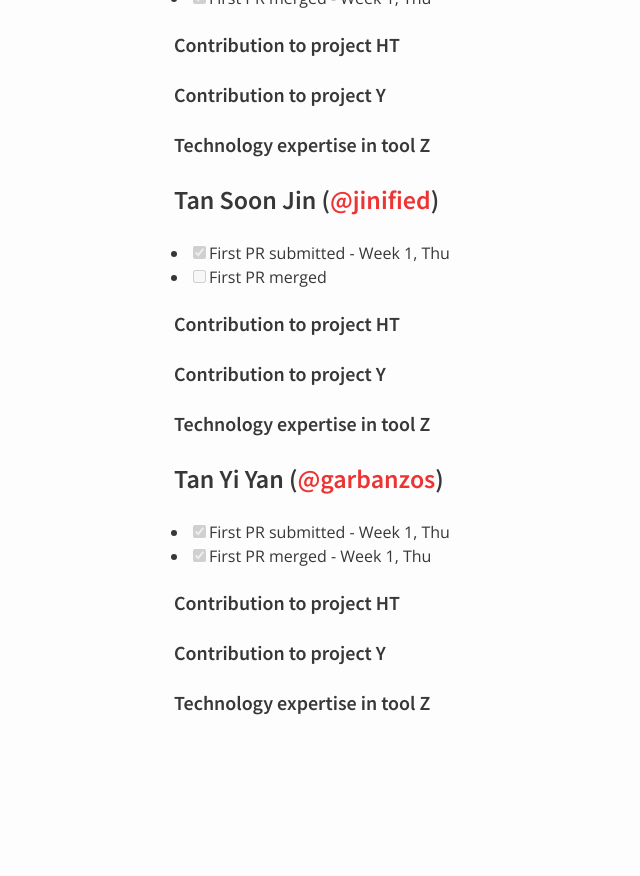
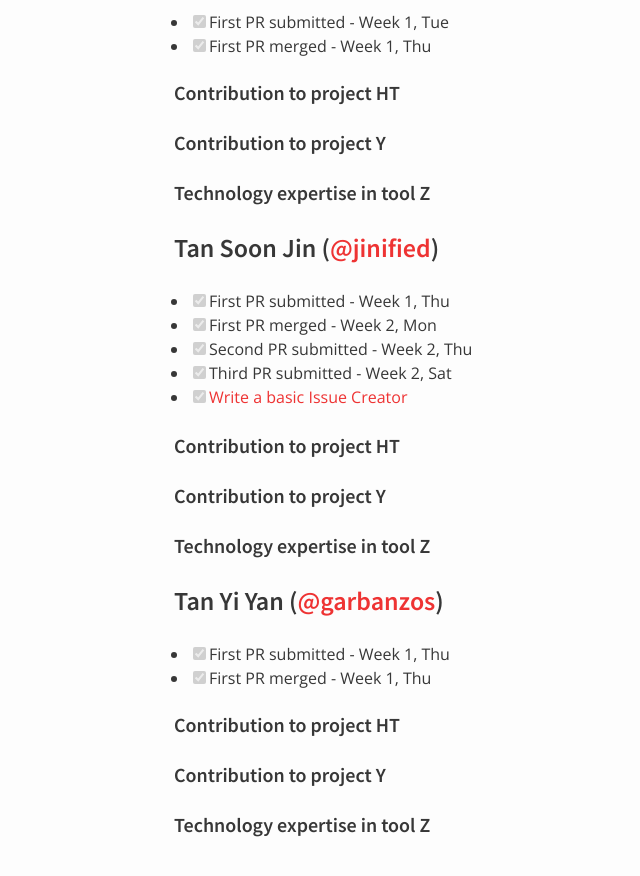
Before and after one commit to nus-oss/cs3281-AY1516S2-website, a Jekyll site: the page built from teams/hubturbo.md, in a window 1280 px wide and 900 px high, scrolled down 1449 px. Shown: the top 876 px of the window, without its empty margins (196-836 px from the left). Built offline with Jekyll 4.4.1, drawn with Linux system fonts in a browser that asks for light colours; before the commit the page ends 2227 px from its top, so only the background shows below that; some of the changed text lies outside the part shown.

Commit message:
Update Soon Jin's progress and team workplan

```diff
--- a/teams/hubturbo.md
+++ b/teams/hubturbo.md
@@ -33,6 +33,8 @@ permalink: /teams/hubturbo/
 
 * [x] Project set up - Week 1, Mon
 * [x] Domain understood - Week 1, Thu
+* [x] Project demo - Week 2, Mon
+* [ ] Project design presentation - Week 3, Mon
 * [ ] Feature planned
 
 # Contributions
@@ -73,7 +75,10 @@ permalink: /teams/hubturbo/
 ### Tan Soon Jin ([@jinified](https://github.com/jinified))
 
 * [x] First PR submitted - Week 1, Thu
-* [ ] First PR merged
+* [x] First PR merged - Week 2, Mon
+* [x] Second PR submitted - Week 2, Thu
+* [x] Third PR submitted - Week 2, Sat
+* [x] [Write a basic Issue Creator](https://github.com/jinified/HubTurbo/tree/issue-creator/src/main/java/ui/components/issue_creators)
 
 ##### Contribution to project HT
 
```
